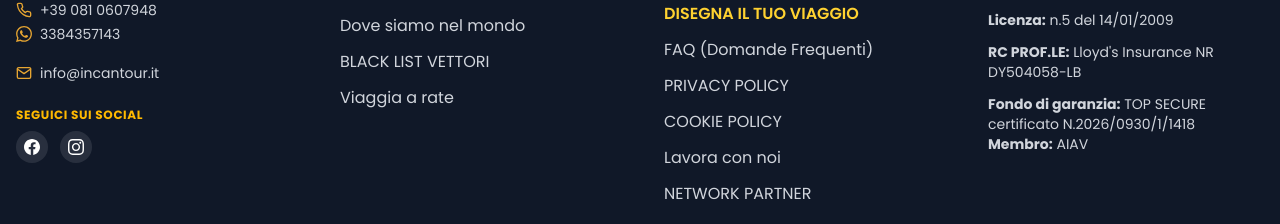
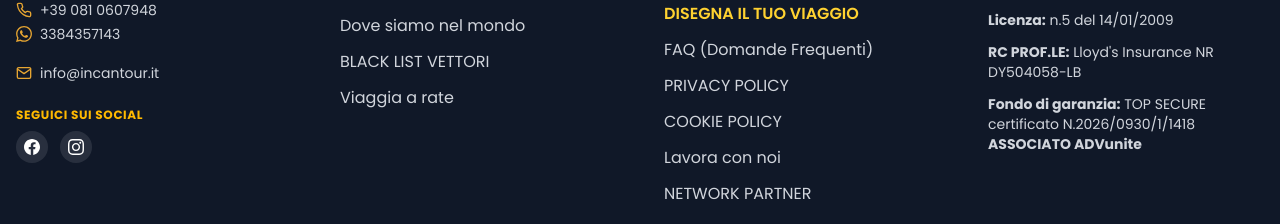
Before and after one commit to ayanmal1k/incantour, a Next.js app in the folder web/: page / in a window 1280 px wide. Shown: the part 7101-7325 px from the top of the page. Built offline with nearby package versions, Linux system fonts and the light colour scheme; no server answers.

Commit message:
fix(footer): replace Membro: AIAV with ASSOCIATO ADVunite

```diff
--- a/web/components/site-footer.tsx
+++ b/web/components/site-footer.tsx
@@ -428,7 +428,7 @@ export function SiteFooter() {
                 <br />
                 certificato N.2026/0930/1/1418
                 <br />
-                <strong>Membro:</strong> AIAV
+                <strong>ASSOCIATO ADVunite</strong>
               </p>
             </div>
           </div>
```
Also changed, not shown: 1 other file (tests, documents, lock files or other folders).
